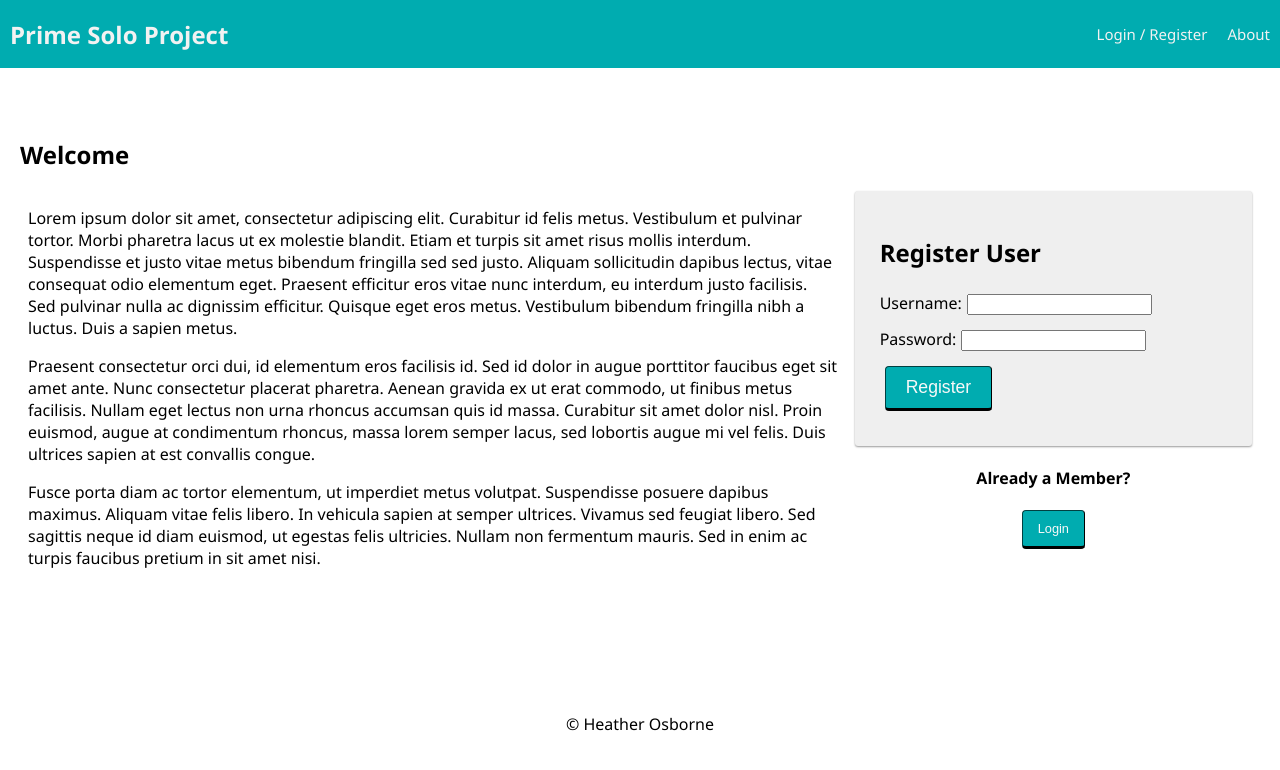
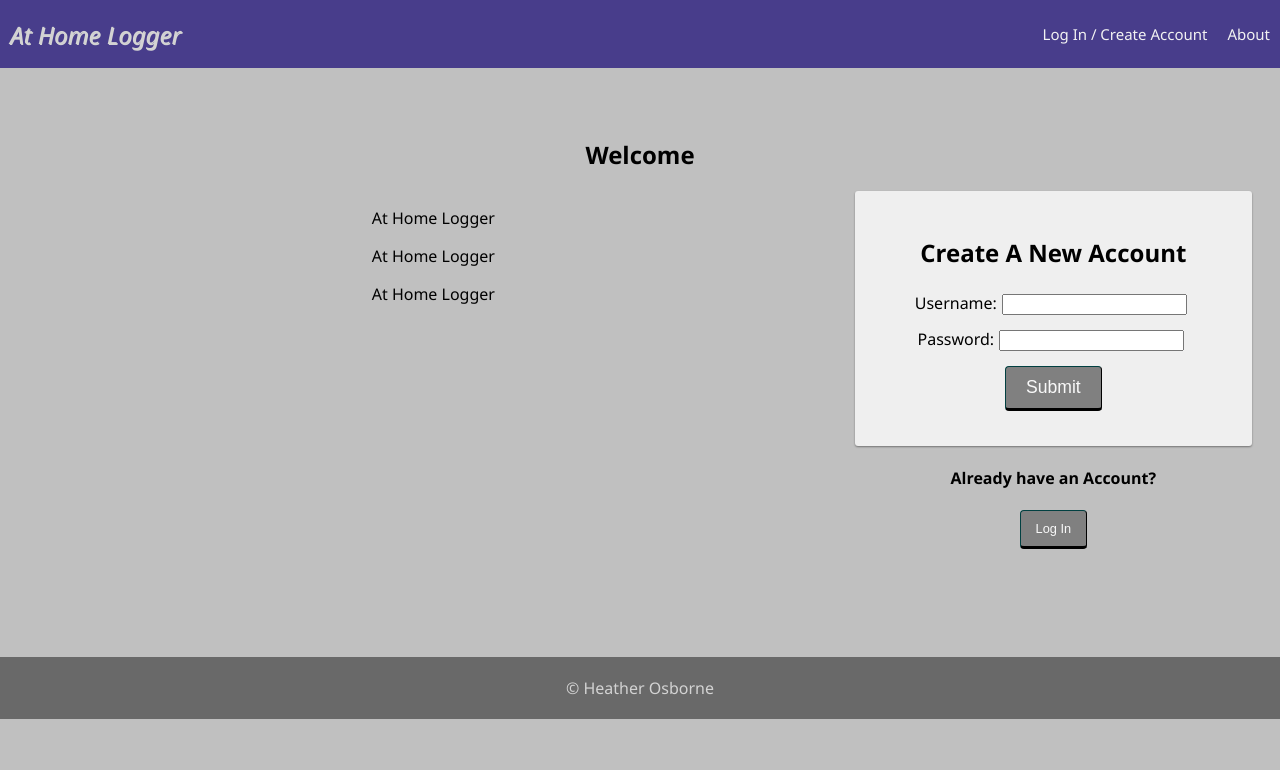
Before and after one commit to HOZ1997/at-home-logger, a React (Create React App) app: page /about#/home in a window 1280 px wide. Shown: the top 770 px of the page. Built offline with nearby package versions, Linux system fonts and the light colour scheme; no server answers.

Commit message:
updated intial styling and wording to align with sow

```diff
--- a/public/index.html
+++ b/public/index.html
@@ -5,7 +5,7 @@
     <meta name="viewport" content="width=device-width, initial-scale=1, shrink-to-fit=no">
     <meta name="theme-color" content="#000000">
 
-    <title>App</title>
+    <title>At Home Logger</title>
   </head>
   <body>
     <noscript>
--- a/src/components/App/App.css
+++ b/src/components/App/App.css
@@ -7,6 +7,9 @@ body,
 body {
   font-family: 'Segoe UI', Tahoma, Geneva, Verdana, sans-serif;
   margin: 0px;
+  background-color:  silver;
+ text-align: center;
+
 }
 
 img {
@@ -32,7 +35,7 @@ Button
   border-color: #014041;
   border-width: 1px 1px 3px;
   border-radius: 4px;
-  background-color: #00acb0;
+  background-color: grey;
   color: #f8f8f8;
   font-size: 1.1rem;
   outline: 0;
@@ -55,7 +58,7 @@ Button
 }
 
 .btn:hover {
-  background-color: #008183;
+  background-color: pink;
   text-decoration: none;
 }
 
@@ -73,7 +76,7 @@ Button
 .btn_asLink:hover {
   background-color: transparent;
   border-color: #008183;
-  color: #008183;
+  color: pink;
 }
 
 /* --------------------------------------------------------------------------------
--- a/src/components/Footer/Footer.css
+++ b/src/components/Footer/Footer.css
@@ -1,5 +1,7 @@
 footer {
+  background-color:dimgray;
   margin-top: 80px;
   padding: 20px;
   text-align: center;
+  color:lightgrey
 }
--- a/src/components/LandingPage/LandingPage.jsx
+++ b/src/components/LandingPage/LandingPage.jsx
@@ -19,45 +19,23 @@ function LandingPage() {
 
       <div className="grid">
         <div className="grid-col grid-col_8">
+          <p>At Home Logger</p>
+
           <p>
-            Lorem ipsum dolor sit amet, consectetur adipiscing elit. Curabitur
-            id felis metus. Vestibulum et pulvinar tortor. Morbi pharetra lacus
-            ut ex molestie blandit. Etiam et turpis sit amet risus mollis
-            interdum. Suspendisse et justo vitae metus bibendum fringilla sed
-            sed justo. Aliquam sollicitudin dapibus lectus, vitae consequat odio
-            elementum eget. Praesent efficitur eros vitae nunc interdum, eu
-            interdum justo facilisis. Sed pulvinar nulla ac dignissim efficitur.
-            Quisque eget eros metus. Vestibulum bibendum fringilla nibh a
-            luctus. Duis a sapien metus.
+          At Home Logger
           </p>
 
           <p>
-            Praesent consectetur orci dui, id elementum eros facilisis id. Sed
-            id dolor in augue porttitor faucibus eget sit amet ante. Nunc
-            consectetur placerat pharetra. Aenean gravida ex ut erat commodo, ut
-            finibus metus facilisis. Nullam eget lectus non urna rhoncus
-            accumsan quis id massa. Curabitur sit amet dolor nisl. Proin
-            euismod, augue at condimentum rhoncus, massa lorem semper lacus, sed
-            lobortis augue mi vel felis. Duis ultrices sapien at est convallis
-            congue.
-          </p>
-
-          <p>
-            Fusce porta diam ac tortor elementum, ut imperdiet metus volutpat.
-            Suspendisse posuere dapibus maximus. Aliquam vitae felis libero. In
-            vehicula sapien at semper ultrices. Vivamus sed feugiat libero. Sed
-            sagittis neque id diam euismod, ut egestas felis ultricies. Nullam
-            non fermentum mauris. Sed in enim ac turpis faucibus pretium in sit
-            amet nisi.
+          At Home Logger
           </p>
         </div>
         <div className="grid-col grid-col_4">
           <RegisterForm />
 
           <center>
-            <h4>Already a Member?</h4>
+            <h4>Already have an Account?</h4>
             <button className="btn btn_sizeSm" onClick={onLogin}>
-              Login
+              Log In
             </button>
           </center>
         </div>
--- a/src/components/LoginForm/LoginForm.jsx
+++ b/src/components/LoginForm/LoginForm.jsx
@@ -26,7 +26,7 @@ function LoginForm() {
 
   return (
     <form className="formPanel" onSubmit={login}>
-      <h2>Login</h2>
+      <h2>Log In</h2>
       {errors.loginMessage && (
         <h3 className="alert" role="alert">
           {errors.loginMessage}
@@ -57,7 +57,7 @@ function LoginForm() {
         </label>
       </div>
       <div>
-        <input className="btn" type="submit" name="submit" value="Log In" />
+        <input className="btn" type="submit" name="submit" value="Submit" />
       </div>
     </form>
   );
--- a/src/components/LoginPage/LoginPage.jsx
+++ b/src/components/LoginPage/LoginPage.jsx
@@ -17,7 +17,7 @@ function LoginPage() {
             history.push('/registration');
           }}
         >
-          Register
+          Create New Account
         </button>
       </center>
     </div>
--- a/src/components/Nav/Nav.css
+++ b/src/components/Nav/Nav.css
@@ -5,7 +5,8 @@
   align-items: center;
 
   margin: 0 0 30px;
-  background-color: #00acb0;
+  background-color: darkslateblue;
+  color: lightgray;
   overflow: hidden;
 }
 
@@ -15,16 +16,18 @@
 
 .nav-title {
   font-size: 24px;
-  font-weight: 700;
-  color: #f2f2f2;
+  font-weight: 500;
+  color: lightgrey;
   padding-left: 10px;
   margin: 0;
+  font-style: italic;
+  text-shadow: 1px 1px;
 }
 
 .navLink {
   display: inline-block;
   color: #f2f2f2;
-  background-color: #00acb0;
+  background-color: darkslateblue;
   text-align: center;
   padding: 24px 10px;
   text-decoration: none;
@@ -38,5 +41,5 @@
 }
 
 .navLink:hover {
-  background-color: #008183;
+  background-color: darkgrey;
 }
--- a/src/components/Nav/Nav.jsx
+++ b/src/components/Nav/Nav.jsx
@@ -10,14 +10,14 @@ function Nav() {
   return (
     <div className="nav">
       <Link to="/home">
-        <h2 className="nav-title">Prime Solo Project</h2>
+        <h2 className="nav-title">At Home Logger</h2>
       </Link>
       <div>
         {/* If no user is logged in, show these links */}
         {!user.id && (
           // If there's no user, show login/registration links
           <Link className="navLink" to="/login">
-            Login / Register
+            Log In / Create Account
           </Link>
         )}
 
--- a/src/components/RegisterForm/RegisterForm.jsx
+++ b/src/components/RegisterForm/RegisterForm.jsx
@@ -21,7 +21,7 @@ function RegisterForm() {
 
   return (
     <form className="formPanel" onSubmit={registerUser}>
-      <h2>Register User</h2>
+      <h2>Create A New Account</h2>
       {errors.registrationMessage && (
         <h3 className="alert" role="alert">
           {errors.registrationMessage}
@@ -52,7 +52,7 @@ function RegisterForm() {
         </label>
       </div>
       <div>
-        <input className="btn" type="submit" name="submit" value="Register" />
+        <input className="btn" type="submit" name="submit" value="Submit" />
       </div>
     </form>
   );
--- a/src/components/RegisterPage/RegisterPage.jsx
+++ b/src/components/RegisterPage/RegisterPage.jsx
@@ -18,7 +18,7 @@ function RegisterPage() {
             history.push('/login');
           }}
         >
-          Login
+          Log In
         </button>
       </center>
     </div>
```
